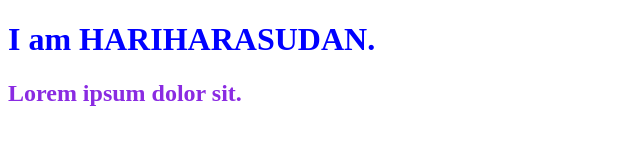
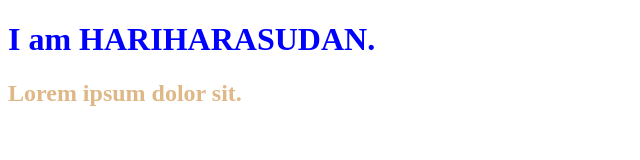
Before and after one commit to HARIHARASUDAN15/Frontendclass, a plain HTML site: page index.html in a window 1280 px wide. Shown: the whole page, without its empty margins (0-640 px from the left). Drawn offline with Linux system fonts and the light colour scheme.

Commit message:
updated color

```diff
--- a/style.css
+++ b/style.css
@@ -3,5 +3,5 @@ h1{
 }
 
 h2{
-    color: blueviolet;
+    color: burlywood
 }
```
